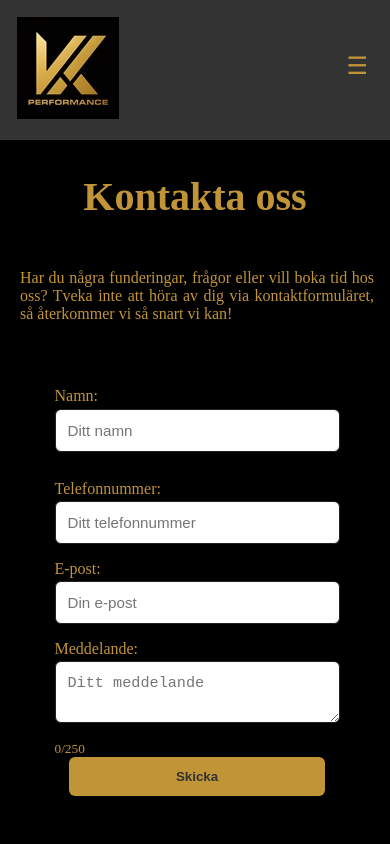
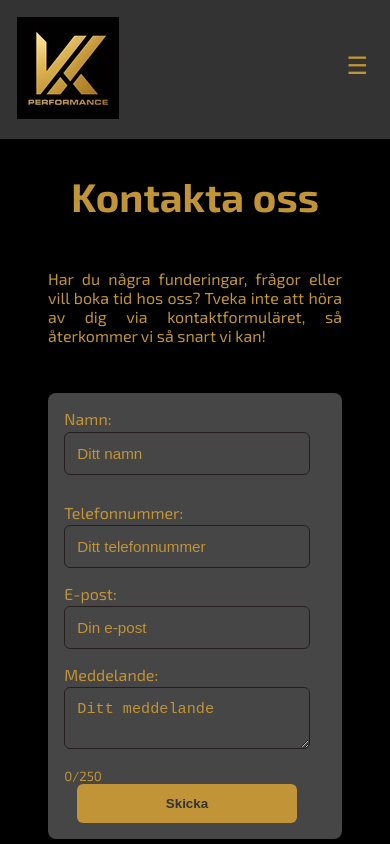
Before and after one commit to LordChonk/carpage, a React (Vite) app: page /kontakt in a window 390 px wide. Shown: the top 844 px of the page. Built offline with nearby package versions, Linux system fonts and the light colour scheme.

Commit message:
changed font, visual updates to forms

```diff
--- a/index.html
+++ b/index.html
@@ -2,6 +2,10 @@
 <html lang="en">
   <head>
     <meta charset="UTF-8" />
+
+    <link rel="preconnect" href="https://fonts.googleapis.com">
+<link rel="preconnect" href="https://fonts.gstatic.com" crossorigin>
+<link href="https://fonts.googleapis.com/css2?family=Exo+2:ital,wght@0,100..900;1,100..900&display=swap" rel="stylesheet">
 
 <!--Logo, will need to change this. Used realfavicongenerator.net-->
 <!-- no need to change the code, just generate new logo, replace the existing logo files and it should work-->
--- a/src/App.css
+++ b/src/App.css
@@ -5,6 +5,8 @@
   text-align: center;
   background-color: #c19437;
 }
+
+
 
 .logo {
   height: 6em;
--- a/src/index.css
+++ b/src/index.css
@@ -10,7 +10,7 @@
   width: 100%;
   background-color: #333; /* Or whatever your main background color is */
   overflow-x: hidden;
-
+  font-family: 'Exo 2', sans-serif;
 }
 
 /* Optional: make sure everything fits nicely */
@@ -229,7 +229,7 @@
   align-items: stretch;
   box-sizing: border-box;
   gap: 1rem;
-  background-color: transparent;
+  background-color: rgb(70, 70, 70);
   color: #c19437;
   padding: 2rem;
   border-radius: 8px;
@@ -244,6 +244,13 @@
   border: 1px solid #271f1f;
   margin-top: 0.2rem;
   margin-bottom: 1rem;
+  background: rgb(70, 70, 70);
+  color: #c19437;
+}
+
+.kontakt-formular input::placeholder,
+.kontakt-formular textarea::placeholder {
+  color: #c19437
 }
 
 
@@ -307,10 +314,13 @@
   .form-cols {
     display: flex;
     flex-direction: column;
+    padding-left: 2rem;
+    padding-right: 2rem;
   }
 
   .form-cols p {
     max-width: 100%;
+    padding-left: 1rem;
     padding-right: 1rem;
     text-align: justify;
   }
```
